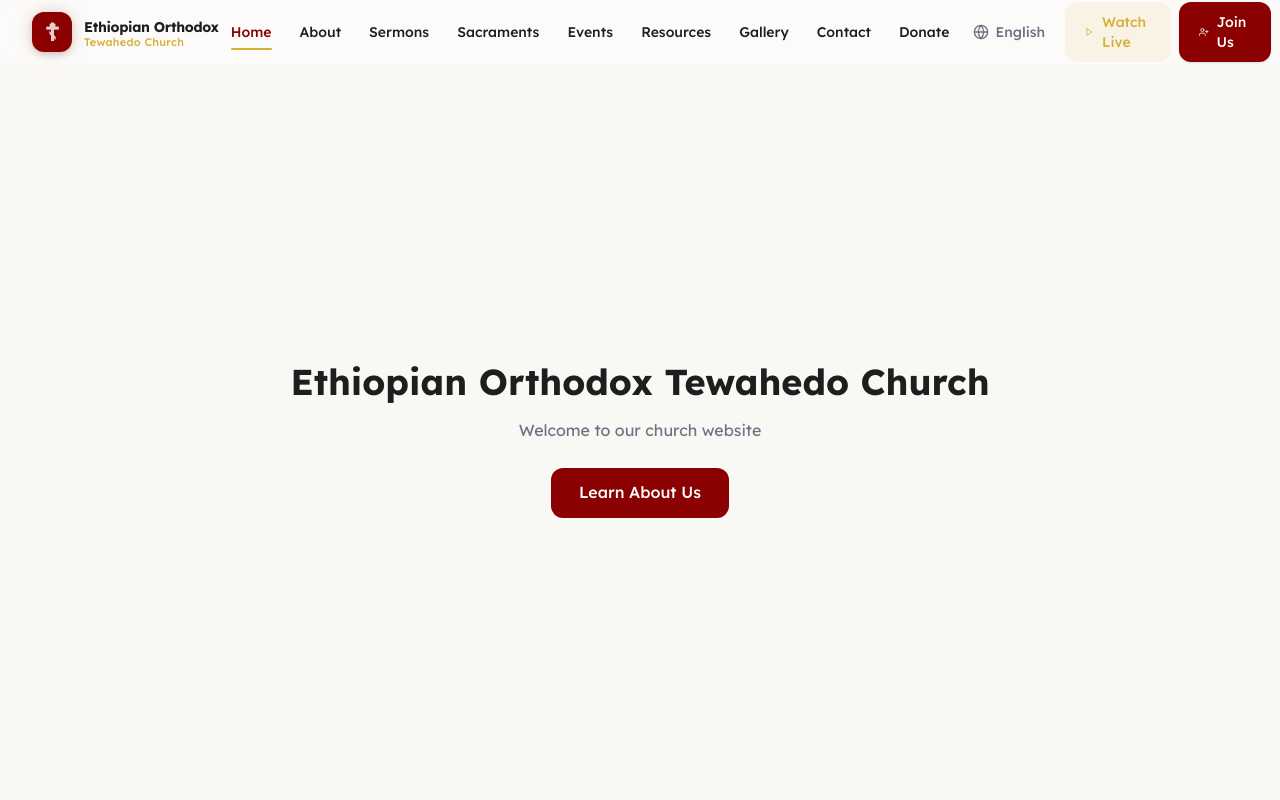
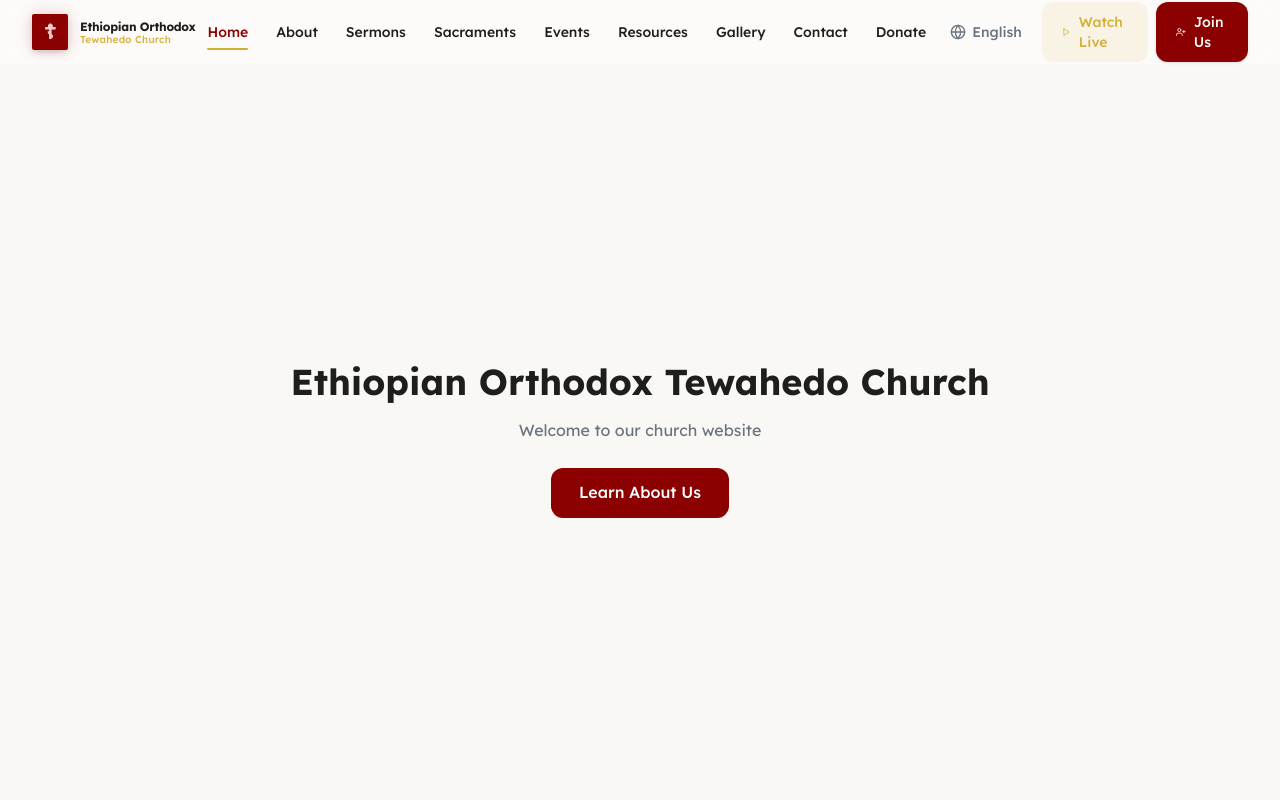
Before and after one commit to hailuproject/church_website, a React (Vite) app in the folder frontend/vite-project/: page / in a window 1280 px wide. Shown: the top 800 px of the page. Built offline with nearby package versions, Linux system fonts and the light colour scheme.

Commit message:
style: change Logo to rounded-xs and compact sizing

```diff
--- a/frontend/vite-project/src/components/layout/Logo.jsx
+++ b/frontend/vite-project/src/components/layout/Logo.jsx
@@ -10,18 +10,18 @@ export default function Logo({ collapsed = false }) {
       aria-label="Ethiopian Orthodox Tewahedo Church - Home"
     >
       {/* Cross icon */}
-      <div className="relative flex items-center justify-center w-10 h-10 rounded-xl bg-primary text-white shadow-md">
-        <span className="text-2xl leading-none font-bold">☦</span>
-        <div className="absolute inset-0 rounded-xl bg-primary/20 blur-sm" />
+      <div className="relative flex items-center justify-center w-9 h-9 rounded-xs bg-primary text-white shadow-md">
+        <span className="text-xl leading-none font-bold">☦</span>
+        <div className="absolute inset-0 rounded-xs bg-primary/20 blur-sm" />
       </div>
 
       {/* Text */}
       {!collapsed && (
         <div className="flex flex-col leading-none">
-          <span className="text-sm font-bold text-text tracking-tight">
+          <span className="text-xs font-bold text-text tracking-tight">
             Ethiopian Orthodox
           </span>
-          <span className="text-[11px] font-medium text-secondary tracking-wide">
+          <span className="text-[10px] font-medium text-secondary tracking-wide">
             Tewahedo Church
           </span>
         </div>
```
